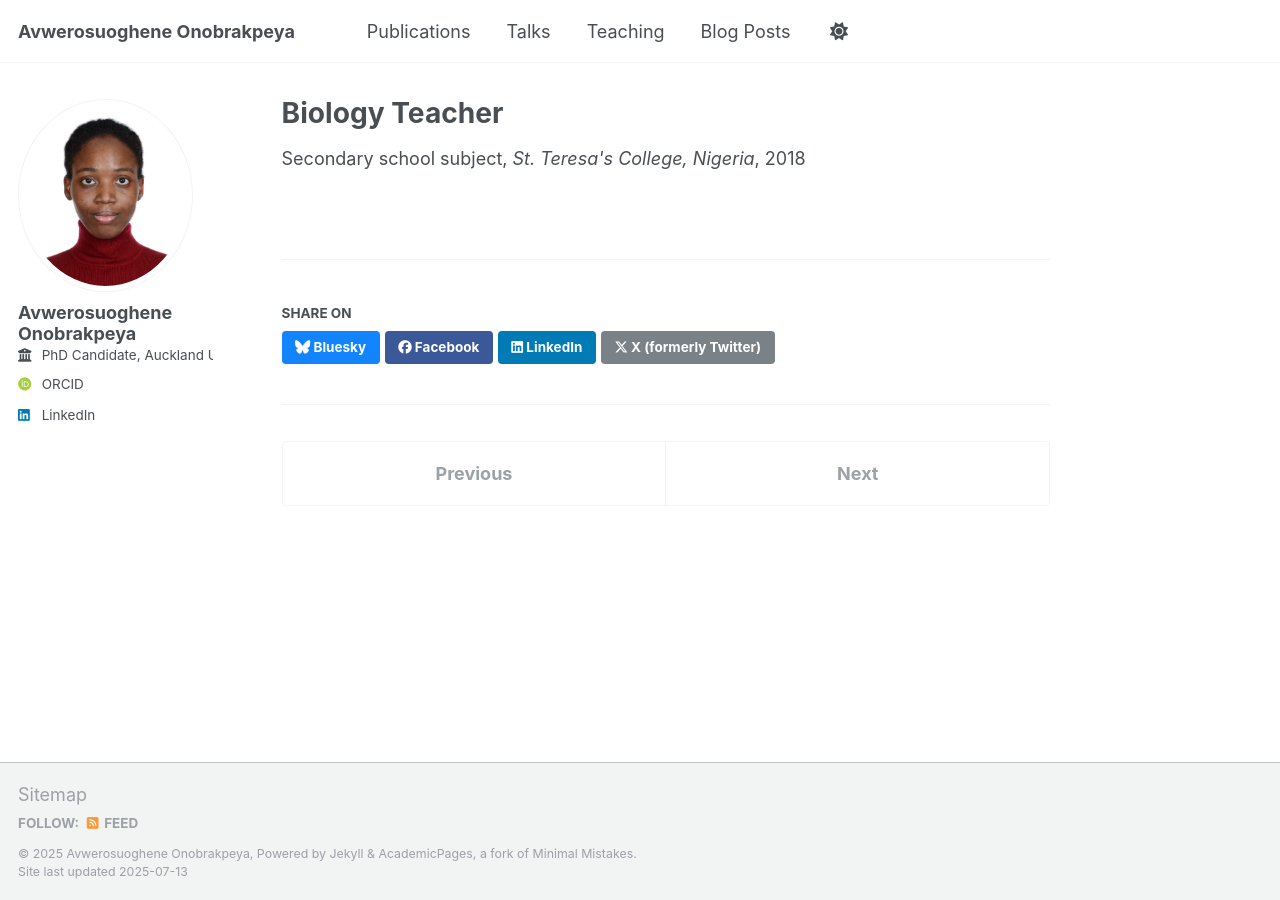
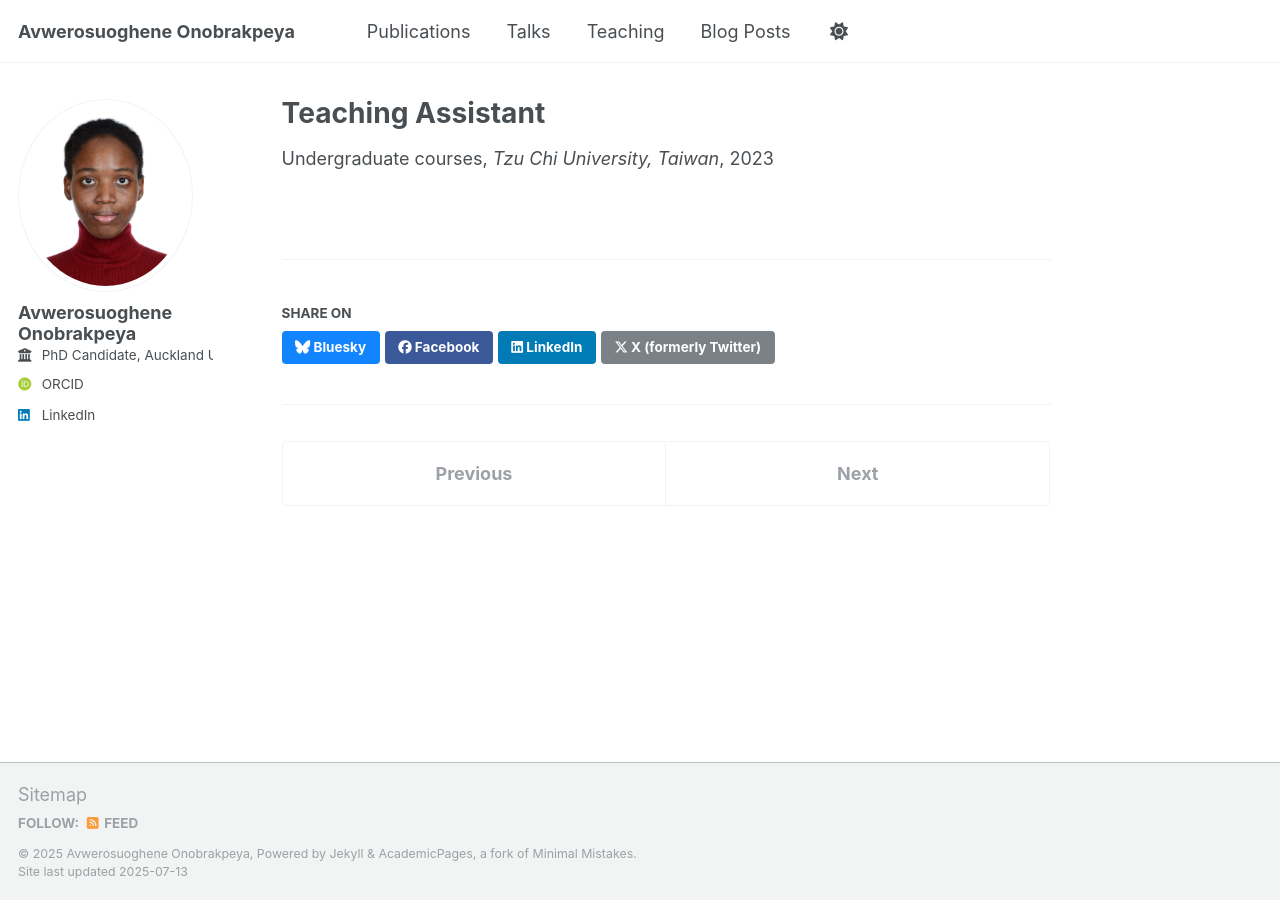
Before and after one commit to suo-onobrakpeya/suo-onobrakpeya.github.io, a Jekyll site: the page built from _teaching/2018-biology.md, in a window 1280 px wide. Built offline with Jekyll 4.4.1, drawn with Linux system fonts in a browser that asks for light colours; some web fonts are replaced; a script that is not in the unit is left out.

Commit message:
Updated cleaning.

```diff
--- a/_teaching/2018-biology.md
+++ b/_teaching/2018-biology.md
@@ -1,7 +1,7 @@
 ---
-title: "Biology Teacher"
+title: "Teaching Assistant"
 collection: teaching
-type: "Secondary school subject"
-venue: "St. Teresa's College, Nigeria"
-date: 2018-01-01
+type: "Undergraduate courses"
+venue: "Tzu Chi University, Taiwan"
+date: 2023-01-01
 ---
```
Also changed, not shown: _teaching/2023-english.md (renamed from _teaching/2022-english.md).
